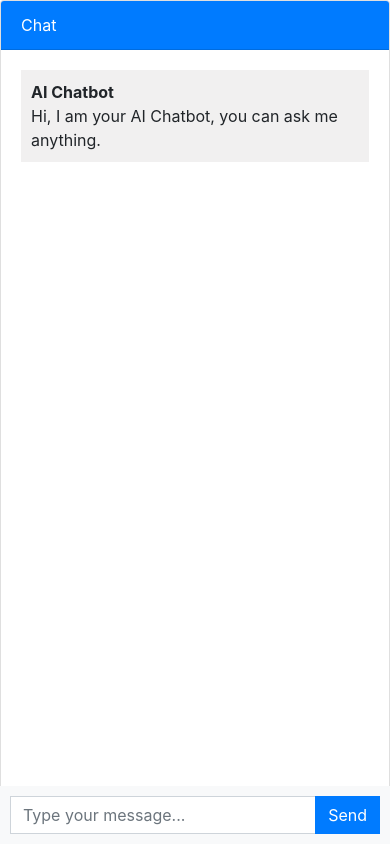
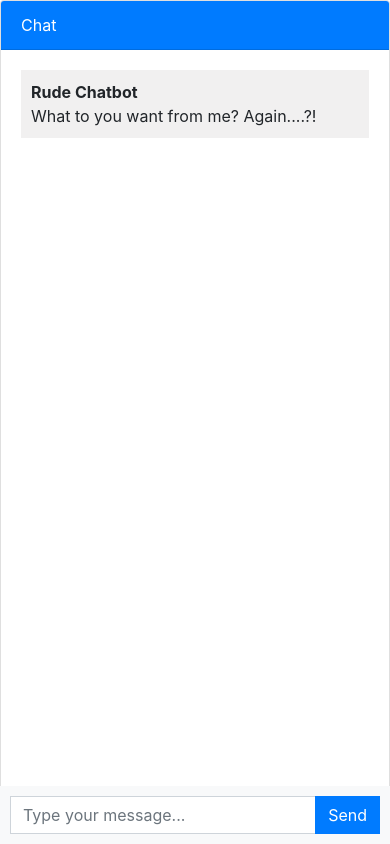
Before and after one commit to wasabitools/django_chatbot, a Django app: page / in a window 390 px wide. Run offline with Django 5.2, Linux system fonts and the light colour scheme; some libraries are stand-ins or nearby versions.

Commit message:
fixes bug causing unresponsive bot

```diff
--- a/django_chatbot/chatbot/views.py
+++ b/django_chatbot/chatbot/views.py
@@ -6,6 +6,6 @@ from django.shortcuts import render
 def chatbot(request):
     if request.method == 'POST':
         message = request.POST.get('message')
-        response = "I'm fucking talking to you."
+        response = "Oh Gawd!"
         return JsonResponse({'message': message, 'response': response})
     return render(request, "chatbot.html")
--- a/django_chatbot/templates/chatbot.html
+++ b/django_chatbot/templates/chatbot.html
@@ -75,10 +75,10 @@
         <li class="message received">
           <div class="message-text">
             <div class="message-sender">
-              <b>AI Chatbot</b>
+              <b>Rude Chatbot</b>
             </div>
             <div class="message-content">
-              Hi, I am your AI Chatbot, you can ask me anything.
+              What to you want from me? Again....?!
             </div>
           </div>
         </li>
@@ -106,7 +106,7 @@
   const messageInput = document.querySelector('.message-input')
 
   messageForm.addEventListener('submit', (event) =>{
-    event.preventDefault(); //do not refresh
+    event.preventDefault(); //This does not refresh the page
 
     const message = messageInput.value.trim();
     if (message.length === 0){
@@ -124,9 +124,9 @@
           ${message}
         </div>
       </div>`;
-    messageList.appendChild(messageItem);
+    messagesList.appendChild(messageItem);
 
-    messageInput.value=""; //message bar empty
+    messageInput.value=""; //This keeps the message bar empty
 
     fetch('', {
       method: 'POST',
@@ -147,10 +147,13 @@
             <b>AI Chatbot</b>
           </div>
           <div class="message-content">
+            ${response} <!-- This should display the chatbot response -->
+          </div>
         </div>`;
-        messageList.appendChild(messageItem);
+        messagesList.appendChild(messageItem);
       });
     });
 </script>
 
+
 {% endblock %}
```
